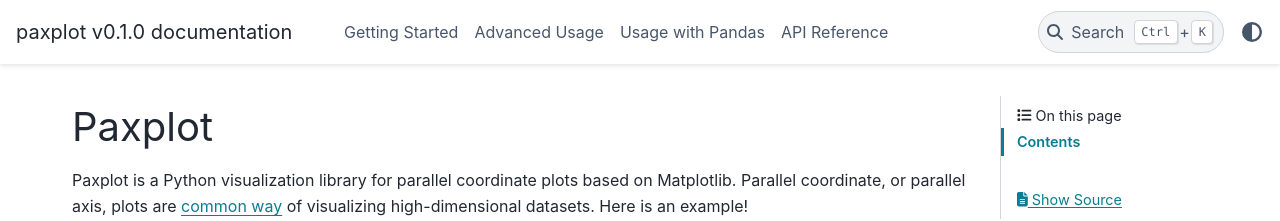
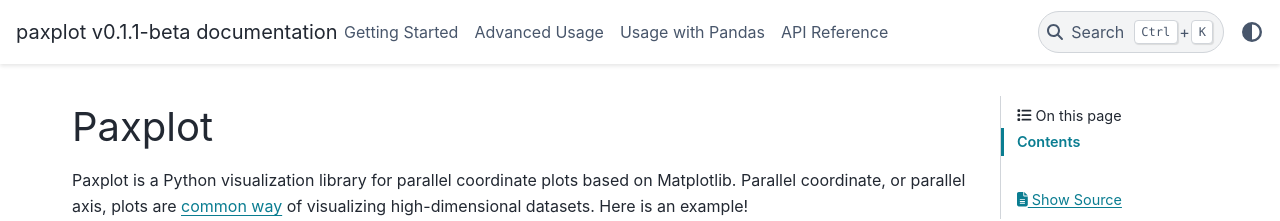
Before and after one commit to paxplot/paxplot, a Sphinx documentation site: the page built from docs/source/index.rst, in a window 1280 px wide. Shown: the top 221 px of the page. Built offline with Sphinx 7.4.7 and the PyData theme 0.15.4, drawn with Linux system fonts in a browser that asks for light colours.

Commit message:
Update version tag

```diff
--- a/docs/source/conf.py
+++ b/docs/source/conf.py
@@ -22,7 +22,7 @@
 author = 'Jacob Kravits'
 
 # The full version, including alpha/beta/rc tags
-release = 'v0.1.0'
+release = 'v0.1.1-beta'
 
 
 # -- General configuration ---------------------------------------------------
--- a/setup.py
+++ b/setup.py
@@ -5,7 +5,7 @@
 
 setuptools.setup(
     name="paxplot",
-    version="0.1.0",
+    version="0.1.1-beta",
     author="Jacob Kravits",
     author_email="kravitsjacob@gmail.com",
     description="Paxplot is a Python visualization library for parallel coordinate plots based on Matplotlib.",
```
